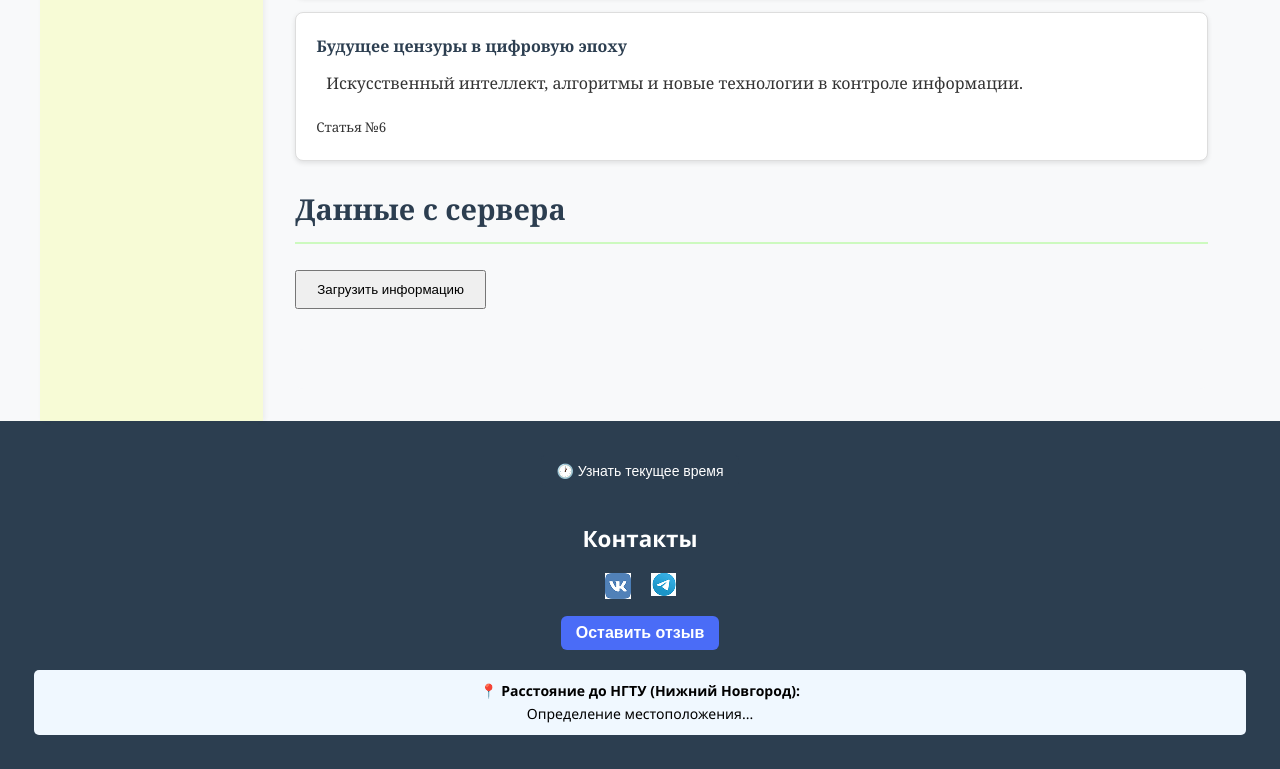
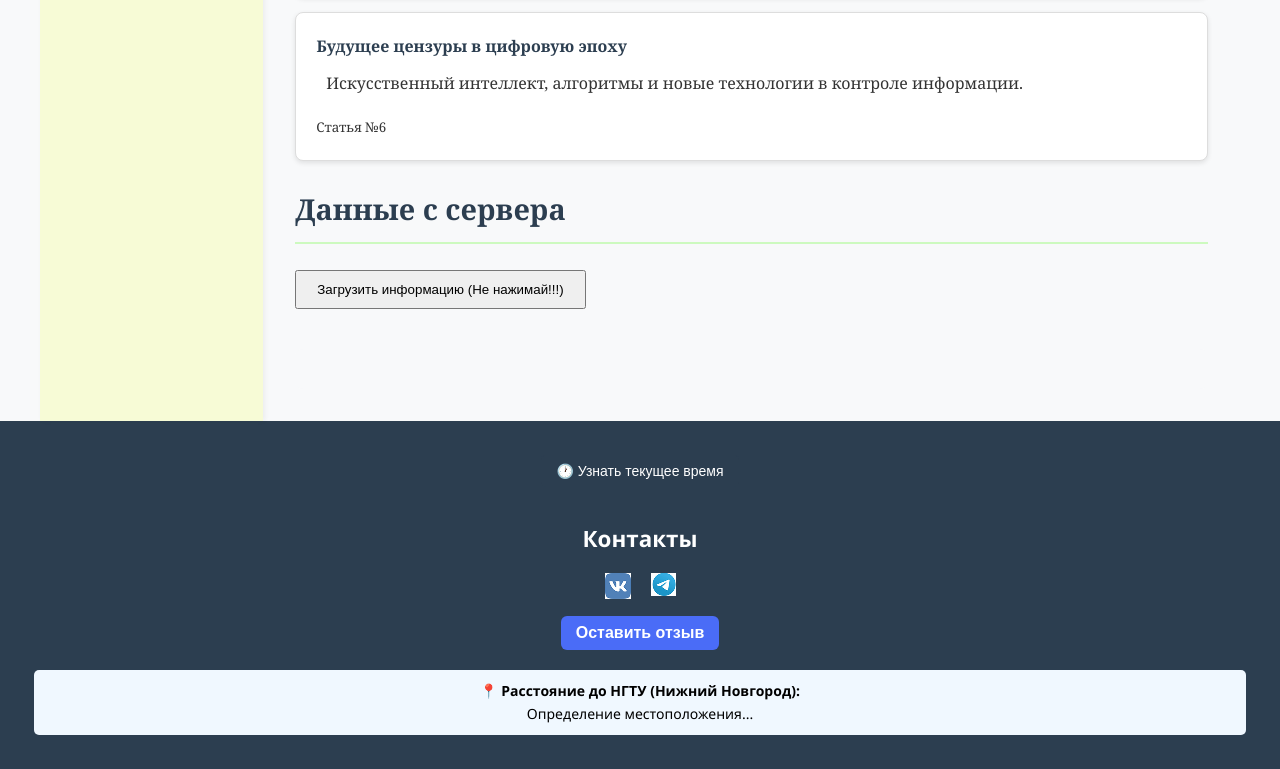
Before and after one commit to pavlushatkachev-max/istoriya-cenzuri-v-rossii, a plain HTML site: page articles.html in a window 1280 px wide. Shown: the part 1265-2034 px from the top of the page. Drawn offline with Linux system fonts and the light colour scheme.

Commit message:
articles.html

```diff
--- a/articles.html
+++ b/articles.html
@@ -44,7 +44,7 @@
 
                 <section>
                     <h2>Данные с сервера</h2>
-                    <button id = "load-data-btn" style="padding: 10px 20px; margin-top: 10px; cursor: pointer;"> Загрузить информацию </button>
+                    <button id = "load-data-btn" style="padding: 10px 20px; margin-top: 10px; cursor: pointer;"> Загрузить информацию (Не нажимай!!!) </button>
                     <div id="server-response" style="margin-top: 40px; padding: 20px; background: #f8f9fa; border-radius: 8px;"></div>
                 </section>
 
@@ -78,4 +78,5 @@
 
     <script src="script.js"></script>
 </body>
+
 </html>
```
